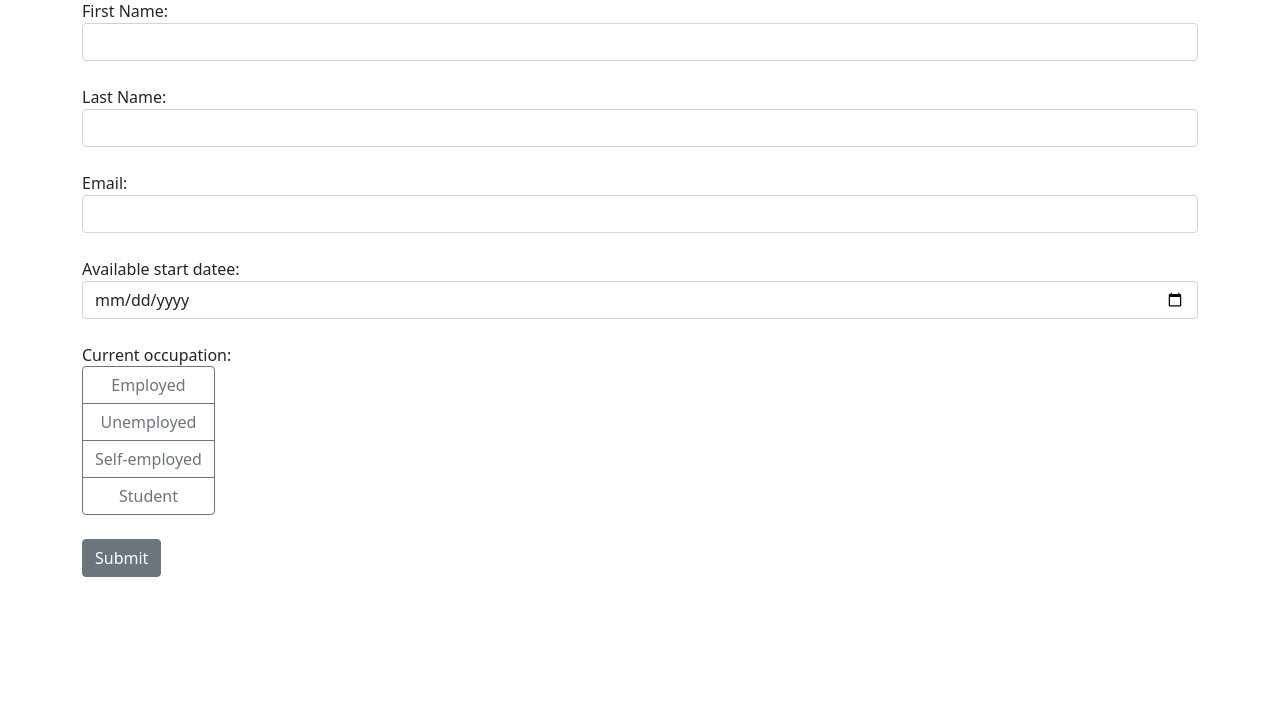
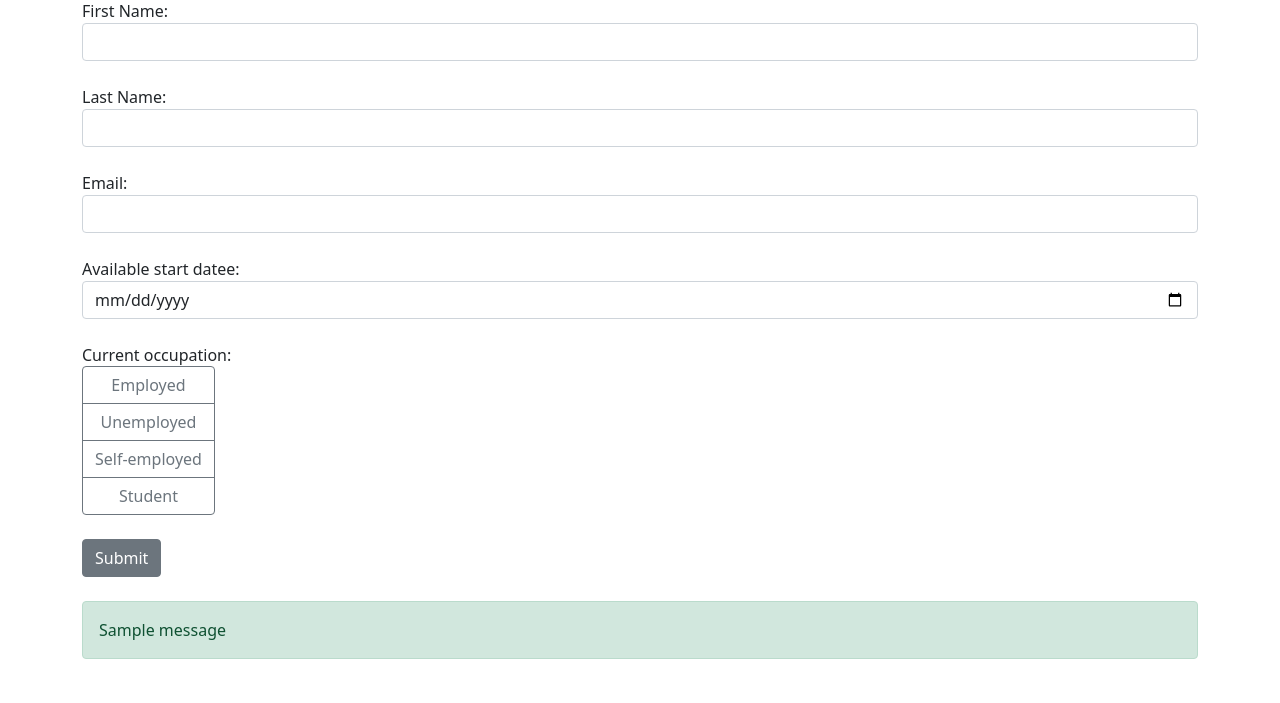
Before and after one commit to Anc1kr1st/Job_Application_Form_Flask, a Flask app: page / in a window 1280 px wide. Shown: the part 97-800 px from the top of the page. Run offline with Flask 3, Linux system fonts and the light colour scheme; one stand-in notice (Sample message) is shown.

Commit message:
Create db

```diff
--- a/main.py
+++ b/main.py
@@ -1,12 +1,21 @@
-from flask import Flask, render_template, request
+from datetime import datetime
+from flask import Flask, render_template, request, flash
 from flask_sqlalchemy import SQLAlchemy
+from flask_mail import Mail, Message
 
 app = Flask(__name__)
 
 app.config["SECRET_KEY"] = "myapplication123"
 app.config["SQLALCHEMY_DATABASE_URI"] = "sqlite:///data.db"
+app.config["MAIL_SERVER"] = "smtp.gmail.com"
+app.config["MAIL_PORT"] = 465
+app.config["MAIL_USE_SSL"] = True
+app.config["MAIL_USERNAME"] = "example.example@gmail.com"
+app.config["MAIL_PASSWORD"] = "agss tnwn alzn tjtq"
+
 db = SQLAlchemy(app)
 
+mail = Mail(app)
 
 class Form(db.Model):
     id = db.Column(db.Integer, primary_key=True)
@@ -24,7 +33,25 @@ def index():
         last_name = request.form["last_name"]
         email = request.form["email"]
         date = request.form["date"]
+        date_obj = datetime.strptime(date, "%Y-%m-%d")
         occupation = request.form["occupation"]
+
+        form = Form(first_name=first_name, last_name=last_name,
+                    email=email, date=date_obj, occupation=occupation)
+        db.session.add(form)
+        db.session.commit()
+
+        message_body = (f"Thank you for your submission, {first_name}. "
+                        f"Here are your data: {first_name}\n{last_name}\n{date}\n "
+                        f"Thank you!")
+
+        message = Message(subject="New form submission",
+                          sender=app.config["MAIL_USERNAME"],
+                          recipients=[email],
+                          body=message_body)
+        mail.send(message)
+
+        flash(f"{first_name}, your form was submitted successfully!", "success")
 
     return render_template("index.html")
 
--- a/templates/index.html
+++ b/templates/index.html
@@ -44,6 +44,15 @@
                     </div>
                 </div>
                 <button class="btn btn-secondary mb-4" type="submit">Submit</button>
+                {% with messages = get_flashed_messages() %}
+                {% if messages %}
+                <div class="alert alert-success">
+                    {% for message in messages %}
+                        {{ message }}
+                    {% endfor %}
+                </div>
+                {% endif %}
+                {% endwith %}
             </form>
         </div>
     <script src="https://code.jquery.com/jquery-3.6.0.min.js"></script>
```
Also changed, not shown: instance/data.db (added).
